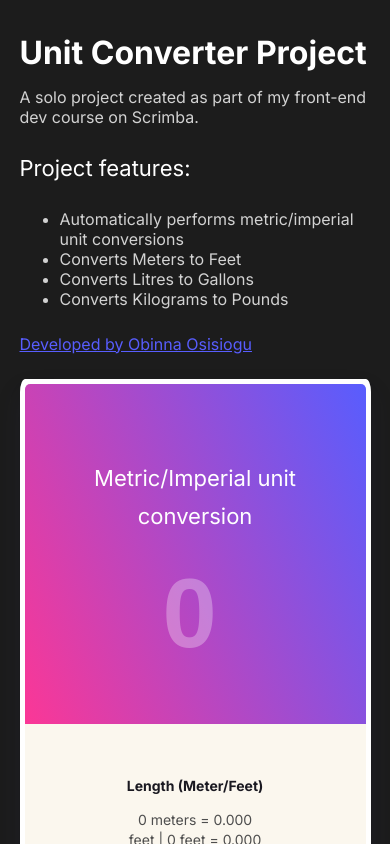
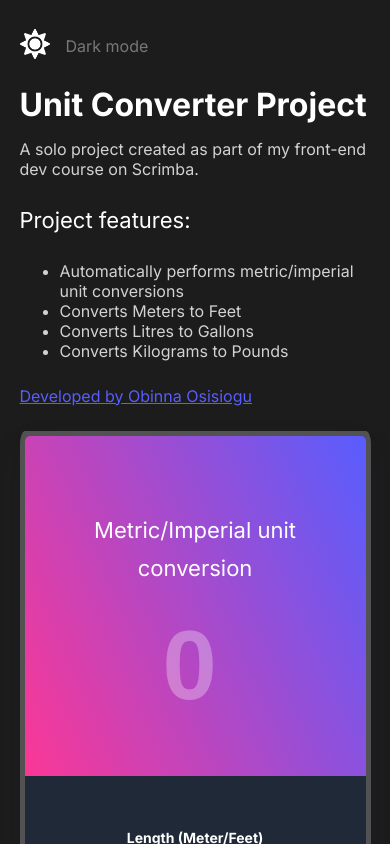
Before and after one commit to AleksandraNorway/unit-converter-project, a plain HTML site: page index.html in a window 390 px wide. Shown: the top 844 px of the page. Drawn offline with Linux system fonts and the light colour scheme.

Commit message:
Added light and dark modes

```diff
--- a/index.html
+++ b/index.html
@@ -14,6 +14,10 @@
     <div class="bod">
         <div class="app-desc-container"> <!-- flex container -->
             <div class="app-desc"> <!--flex item-->
+                <div class="darky-container">
+                    <div><img src="./image/sun.png" alt="dark-mode-icon" id="icon"></div>
+                    <div><p>Dark mode</p></div>
+                </div>
                 <h1>Unit Converter Project</h1>
                 <p class="desc-text">A solo project created as part of my front-end dev course on Scrimba.</p>
                 <h3>Project features:</h3>
--- a/index.js
+++ b/index.js
@@ -21,3 +21,14 @@ document.getElementById("pound-result-2").textContent = poundResult.toFixed(3);
 document.getElementById("user-input-5").textContent = userInput;
 document.getElementById("user-input-6").textContent = userInput;
 }
+
+
+var icon = document.getElementById("icon");
+icon.onclick = function()   {
+    document.body.classList.toggle("light-theme");
+    if(document.body.classList.contains("light-theme")){
+        icon.src = "./image/moon.png";
+    } else  {
+        icon.src = "./image/sun.png";
+    }
+}
--- a/style.css
+++ b/style.css
@@ -1,18 +1,44 @@
 :root   {
     --bg-color: #1C1C1C;
-    --result-section-color: #FBF7EE;
+    --result-section-color: #1F2937;
     --heads-color: #fff;
     --txt-color: #D2D2D2;
+    --result-heads-color: #fff;
+    --result-txts-color: #D2D2D2;
+    --container-color: #525252;
+}
+.light-theme {
+    --bg-color: #ffffff;
+    --result-section-color: #FBF7EE;
+    --heads-color: #1A1921;
+    --txt-color: #4E4E4E;
     --result-heads-color: #1A1921;
     --result-txts-color: #4E4E4E;
+    --container-color: #fff;
 }
 
+.darky-container    {
+    display: flex;
+    justify-content: flex-start;
+    align-items: center;
+    gap: 1rem;
+}
 
+#icon   {
+    width: 30px;
+    cursor: pointer;
+}
+
+.darky-container > div > p    {
+    cursor: pointer;
+    opacity: 50%;
+    color: var(--txt-color);
+}
 
 html, body {
     font-family: 'Inter', sans-serif;
-    background-color: #1C1C1C;
-    color: white;
+    background-color: var(--bg-color);
+    color: var(--heads-color);
     font-size: 16px;
     margin: 0;
     padding: 0;
@@ -21,7 +47,7 @@ html, body {
 /* Typography styling */
 p,
 li  {
-    color: #D2D2D2;
+    color: var(--txt-color);
     line-height: 1.25rem;
 }
 
@@ -37,6 +63,7 @@ h3  {
 
 .app-input-section > h3   {
     text-align: center;
+    color: #fff;
 }
 
 .app-input-section > h1   {
@@ -47,14 +74,14 @@ h3  {
 }
 
 .conversion-results .result-type    {
-    color: #1A1921;
+    color: var(--result-heads-color);
     font-size: 0.875rem;
     line-height: 1.25rem;
     text-align: center;
 }
 
 .conversion-results > p {
-    color: #4E4E4E;
+    color: var(--result-txts-color);
     font-size: 0.875rem;
     line-height: 1.25rem;
     text-align: center;
@@ -92,7 +119,7 @@ input   {
 }
 
 .app-container  {
-    background-color: white;
+    background-color: var(--container-color);
     border-radius: 1.5%;
     padding: 5px;
     box-shadow: rgba(50, 50, 93, 0.25) 0px 13px 27px -5px, rgba(0, 0, 0, 0.3) 0px 8px 16px -8px;
@@ -118,9 +145,10 @@ input   {
     background: linear-gradient(246.26deg, #585DFE 0%, #FB3796 100%)
 }
 
+
 .app-results-section    {
     margin: 0px;
-    background-color: #FBF7EE;
+    background-color: var(--result-section-color);
     border-radius: 0% 0% 1.5% 1.5%;
 }
 
```
Also changed, not shown: image/moon.png (added), image/sun.png (added), 1 other file.
